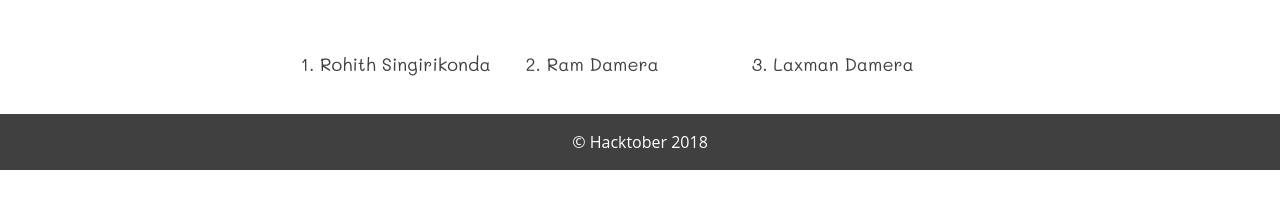
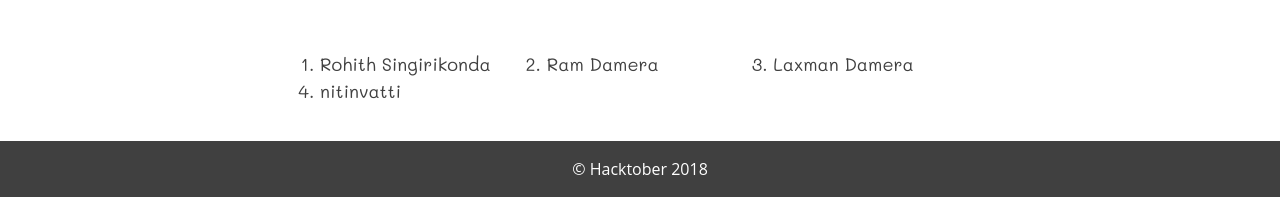
Before and after one commit to cbitosc/hacktoberfest-signup, a plain HTML site: page index.html in a window 1280 px wide. Shown: the part 751-948 px from the top of the page. Before the commit the page ends 921 px from the top, so only its background shows below. Drawn offline with Linux system fonts and the light colour scheme; files that its build step writes are made by us from their sources; files whose address does not match are found by name.

Commit message:
i am in hacktoberfest

```diff
--- a/index.html
+++ b/index.html
@@ -52,6 +52,8 @@
           <li><a href="https://github.com/rohithsrk">Rohith Singirikonda</a></li>
           <li><a href="https://github.com/r0mflip">Ram Damera</a></li>
           <li><a href="https://github.com/notlmn">Laxman Damera</a></li>
+          <li><a href="https://github.com/nitinvatti">nitinvatti</a></li>
+
         </ol>
       </section>
     </div>
```
